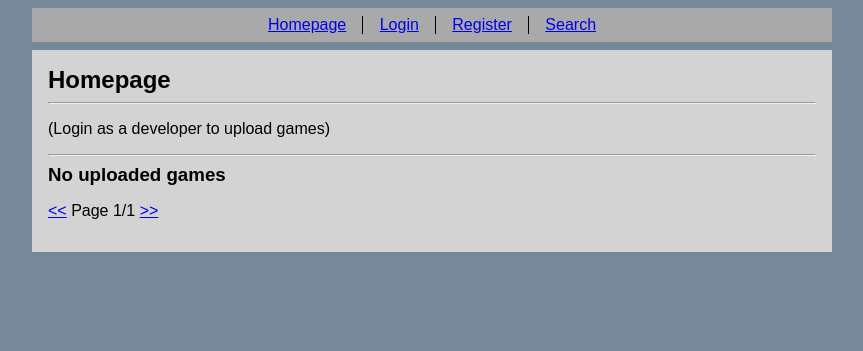
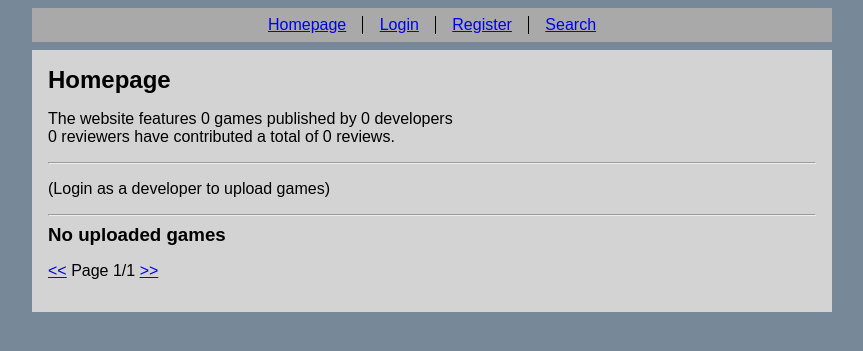
Before and after one commit to ChrisKK04/game-website, a Flask app: page / in a window 1280 px wide. Shown: the part 77-428 px from the top of the page, without its empty margins (208-1071 px from the left). Run offline with Flask 3, Linux system fonts and the light colour scheme; data that the repository does not hold is empty.

Commit message:
Add game, review, reviewer and developer amount statistics to the homepage

```diff
--- a/app.py
+++ b/app.py
@@ -76,9 +76,10 @@ def index(page=1):
     all_classes = forum.get_all_classes()
     all_game_classes = forum.get_all_game_classes()
     games = forum.get_games(page, page_size)
+    stats = forum.get_stats()
 
     if request.method == "GET":
-        return render_template("index.html", page=page, page_count=page_count, games=games, all_classes=all_classes, all_game_classes=all_game_classes, filled={}, GAME_FORM=GAME_FORM, IMAGE_FORM=IMAGE_FORM)
+        return render_template("index.html", page=page, page_count=page_count, games=games, all_classes=all_classes, all_game_classes=all_game_classes, filled={}, stats=stats, GAME_FORM=GAME_FORM, IMAGE_FORM=IMAGE_FORM)
 
     if request.method == "POST":
         require_login()
@@ -104,7 +105,7 @@ def index(page=1):
         if valid_game(title, description):
             flash(f"A game has to include a title (max {GAME_FORM['MAX_TITLE_LENGTH']} characters) and a description (max {GAME_FORM['MAX_DESCRIPTION_LENGTH']} characters)")
             filled = {"title": title, "description": description, "classes": classes_save}
-            return render_template("index.html", page=page, page_count=page_count, games=games, all_classes=all_classes, all_game_classes=all_game_classes, filled=filled, GAME_FORM=GAME_FORM, IMAGE_FORM=IMAGE_FORM)
+            return render_template("index.html", page=page, page_count=page_count, games=games, all_classes=all_classes, all_game_classes=all_game_classes, filled=filled, stats=stats, GAME_FORM=GAME_FORM, IMAGE_FORM=IMAGE_FORM)
 
         images = []
         for file in request.files.getlist("images"):
@@ -113,12 +114,12 @@ def index(page=1):
             if not file.filename.endswith(".jpg") or imghdr.what(file) != "jpeg":
                 flash("ERROR: One or more of the files are not .jpg-files")
                 filled = {"title": title, "description": description, "classes": classes_save}
-                return render_template("index.html", page=page, page_count=page_count, games=games, all_classes=all_classes, all_game_classes=all_game_classes, filled=filled, GAME_FORM=GAME_FORM, IMAGE_FORM=IMAGE_FORM)
+                return render_template("index.html", page=page, page_count=page_count, games=games, all_classes=all_classes, all_game_classes=all_game_classes, filled=filled, stats=stats, GAME_FORM=GAME_FORM, IMAGE_FORM=IMAGE_FORM)
             image = file.read()
             if len(image) > IMAGE_FORM['MAX_IMAGE_SIZE']:
                 flash("ERROR: One or more of the images are too big")
                 filled = {"title": title, "description": description, "classes": classes_save}
-                return render_template("index.html", page=page, page_count=page_count, games=games, all_classes=all_classes, all_game_classes=all_game_classes, filled=filled, GAME_FORM=GAME_FORM, IMAGE_FORM=IMAGE_FORM)
+                return render_template("index.html", page=page, page_count=page_count, games=games, all_classes=all_classes, all_game_classes=all_game_classes, filled=filled, stats=stats, GAME_FORM=GAME_FORM, IMAGE_FORM=IMAGE_FORM)
             images.append(image)
 
         user_id = session["user_id"]
--- a/forum.py
+++ b/forum.py
@@ -5,6 +5,14 @@ import db
 TIME = '+3 hours'
 
 # all database queries relating to the forum
+
+def get_stats(): # amount of games, reviews and users
+    sql = """SELECT
+                (SELECT COUNT(id) FROM Games) AS games_amount,
+                (SELECT COUNT(id) FROM Reviews) AS reviews_amount,
+                (SELECT COUNT(id) FROM Users WHERE developer = 1) AS developers_amount,
+                (SELECT COUNT(id) FROM Users WHERE developer = 0) AS reviewers_amount"""
+    return db.query(sql)[0]
 
 def get_classes(game_id): # gets all of an id-specified games classes
     sql = "SELECT title, value FROM Game_classes WHERE game_id = ? ORDER BY LOWER(value)"
--- a/templates/index.html
+++ b/templates/index.html
@@ -11,6 +11,10 @@
   {% endfor %}
 {% endif %}
 <h2>Homepage</h2>
+<p>
+  The website features {{ stats.games_amount }} games published by {{ stats.developers_amount }} developers <br />
+  {{ stats.reviewers_amount }} reviewers have contributed a total of {{ stats.reviews_amount }} reviews.
+</p>
 <hr />
 
 {% if session.user_id and session.developer == 1 %} <!-- adding a new game (only for developers) -->
```
